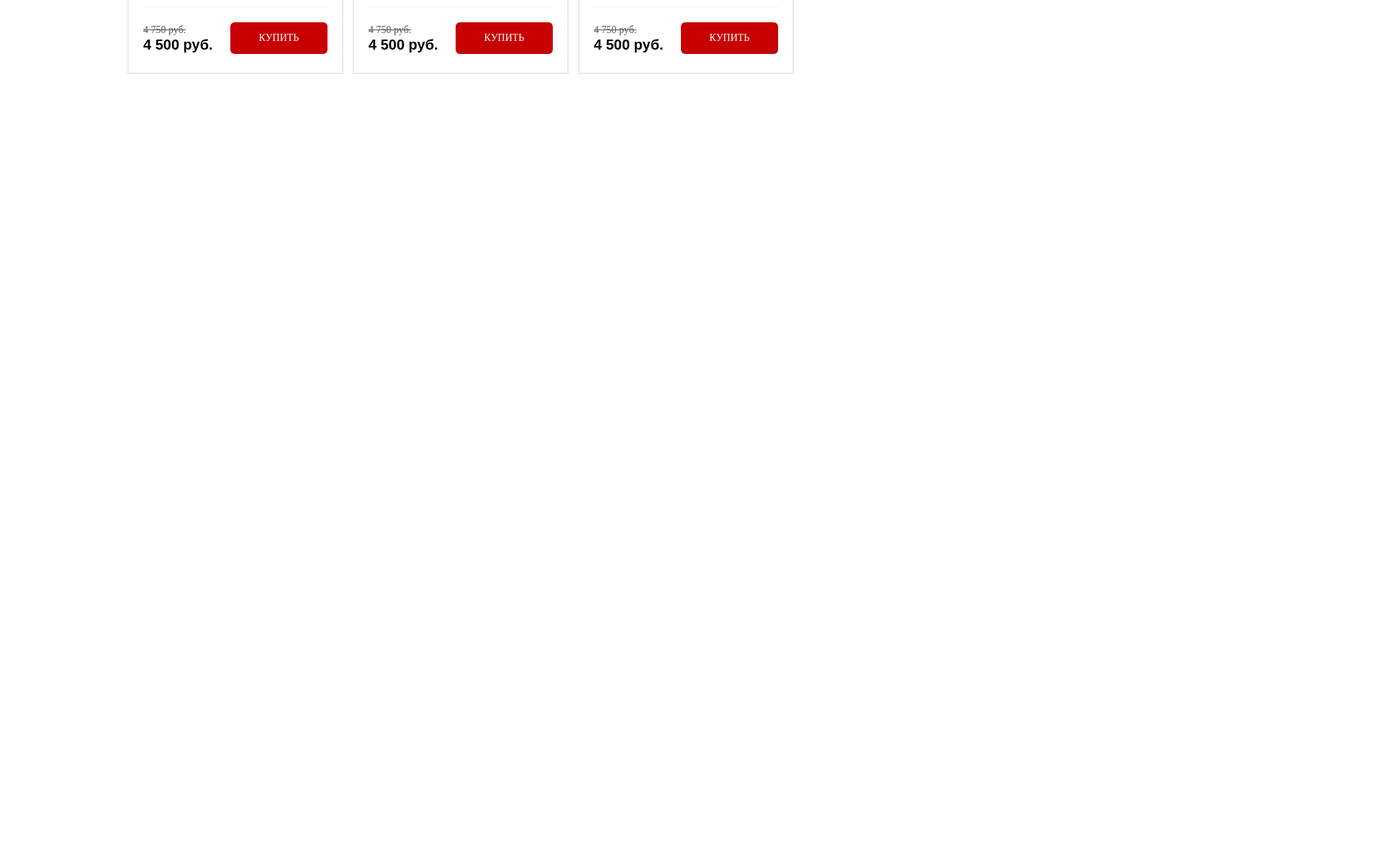
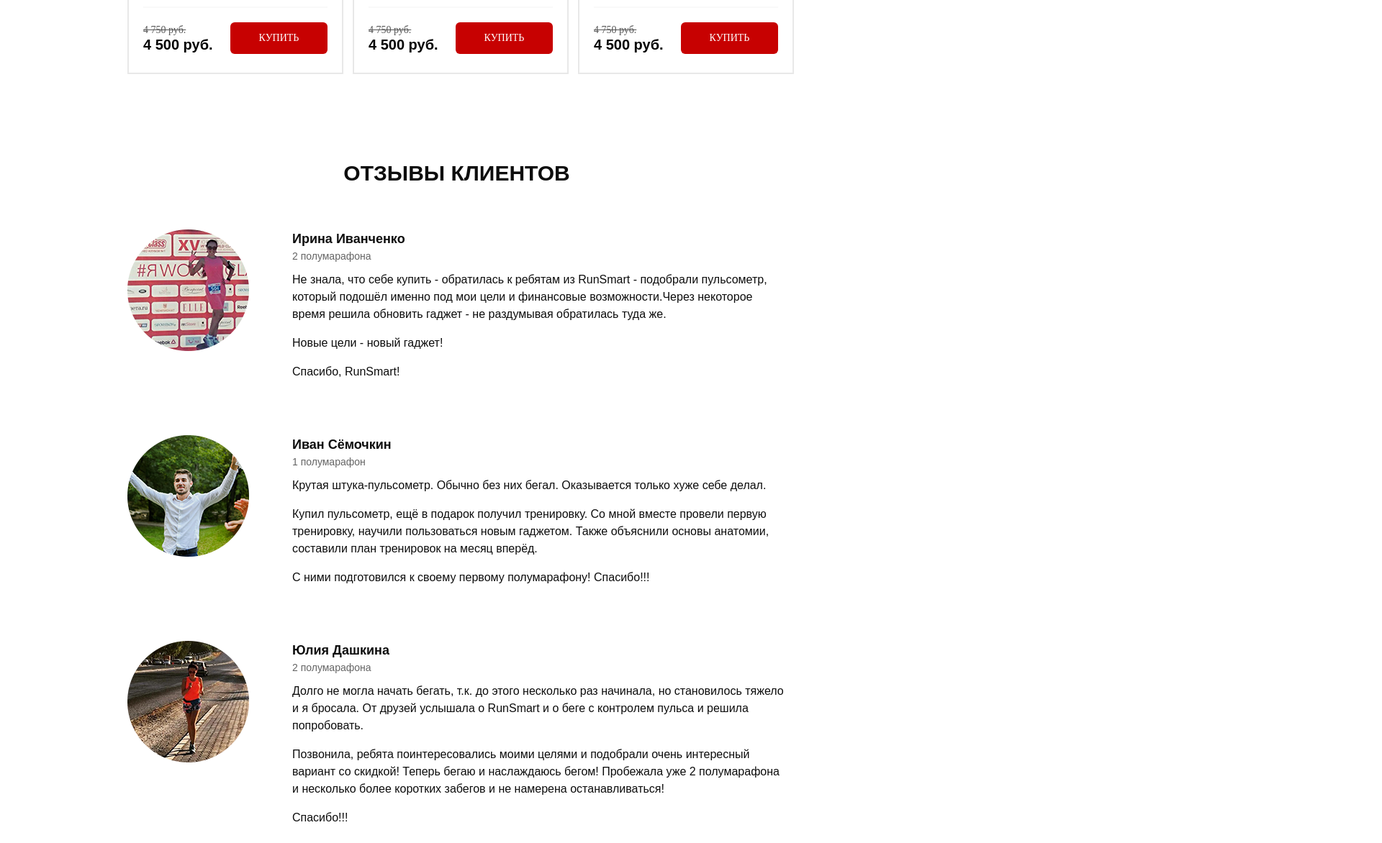
Before and after one commit to sartvas/fitness, a website: page src/index.html in a window 1280 px wide. Shown: the part 3568-4740 px from the top of the page at 72% size, 1920 px wide, since content can reach past the window. Before the commit the page ends 3791 px from the top, so only its background shows below. Drawn offline with nearby package versions, Linux system fonts and the light colour scheme.

Commit message:
Review block is done

```diff
--- /dev/null
+++ b/src/Sass/blocks/_footer.scss
@@ -0,0 +1,8 @@
+footer {
+    height: 630px;
+    &__info {
+        width: 460px;
+        height: 270px;
+        background: #C70101;
+    }
+}
--- /dev/null
+++ b/src/Sass/blocks/_review.scss
@@ -0,0 +1,33 @@
+.review_content {
+    width: 915px;
+    height: 920px;
+    margin-bottom: 48px;
+    &__main {
+        margin-top: 60px;
+        display: flex;
+        justify-content: space-between;
+    }
+    &__img {
+        width: 169px;
+        height: 169px;
+    }
+    &__texts {
+        padding-left: 60px;
+    }
+    &__title {
+        color: #0D0D0D;
+        font-weight: 600;
+        font-size: 18px;
+    }
+    &__subtitle {
+        color: #646464;
+        font-weight: 500;
+        font-size: 14px;
+    }
+    &__text {
+        color: #0D0D0D;
+        font-weight: 300;
+        font-size: 16px;
+        margin-top: 10px;
+    }
+}
--- a/src/Sass/style.scss
+++ b/src/Sass/style.scss
@@ -11,6 +11,8 @@
 @import 'blocks/forms';
 @import 'blocks/carousel';
 @import 'blocks/catalog';
+@import 'blocks/review';
+@import 'blocks/footer';
 
 .container {
     max-width: 950px;
--- a/src/index.html
+++ b/src/index.html
@@ -385,6 +385,61 @@
         </div>
 
     </section>
+    <section class="review">
+        <div class="container">
+            <div class="review_content">
+                <h2 class="title">Отзывы клиентов</h2>
+                <div class="review_content__main">
+                    <img src="/src/img/irina.png" alt="irina" class="review_content__img">
+                    <div class="review_content__texts">
+                        <div class="review_content__title">Ирина Иванченко</div>
+                        <div class="review_content__subtitle">2 полумарафона</div>
+                        <div class="review_content__text">
+                            <p>Не знала, что себе купить - обратилась к ребятам из RunSmart - подобрали пульсометр, который подошёл именно под мои цели и финансовые возможности.Через некоторое время решила обновить гаджет - не раздумывая обратилась туда же.</p>
+                            <p>Новые цели - новый гаджет!</p>
+                            <p>Спасибо, RunSmart!</p>
+                        </div>
+                    </div>
+                </div>
+
+                <div class="review_content__main">
+                    <img src="/src/img/ivan.png" alt="ivan" class="review_content__img">
+                    <div class="review_content__texts">
+                        <div class="review_content__title">Иван Сёмочкин</div>
+                        <div class="review_content__subtitle">1 полумарафон</div>
+                        <div class="review_content__text">
+                            <p>Крутая штука-пульсометр. Обычно без них бегал. Оказывается только хуже себе делал.</p>
+                            <p>Купил пульсометр, ещё в подарок получил тренировку. Со мной вместе провели первую тренировку, научили пользоваться новым гаджетом. Также объяснили основы анатомии, составили план тренировок на месяц вперёд.</p>
+                            <p>С ними подготовился к своему первому полумарафону! Спасибо!!!</p>
+                        </div>
+                    </div>
+                </div>
+
+                <div class="review_content__main">
+                    <img src="/src/img/yulia.png" alt="yulia" class="review_content__img">
+                    <div class="review_content__texts">
+                        <div class="review_content__title">Юлия Дашкина</div>
+                        <div class="review_content__subtitle">2 полумарафона</div>
+                        <div class="review_content__text">
+                            <p>Долго не могла начать бегать, т.к. до этого несколько раз начинала, но становилось тяжело и я бросала. От друзей услышала о RunSmart и о беге с контролем пульса и решила попробовать.</p>
+                            <p>Позвонила, ребята поинтересовались моими целями и подобрали очень интересный вариант со скидкой! Теперь бегаю и наслаждаюсь бегом! Пробежала уже 2 полумарафона и несколько более коротких забегов и не намерена останавливаться!</p>
+                            <p>Спасибо!!!</p>
+                        </div>
+                    </div>
+                </div>
+            </div>
+        </div>
+    </section>
+    <footer class="footer">
+        <div class="footer__map">
+            <iframe src="https://www.google.com/maps/embed?pb=!1m18!1m12!1m3!1d2244.4304811959905!2d37.64480731557088!3d55.76839498055755!2m3!1f0!2f0!3f0!3m2!1i1024!2i768!4f13.1!3m3!1m2!1s0x46b54a636edcd2ad%3A0x4c2ca101e2c8c617!2z0JzRj9GB0L3QuNGG0LrQuNC5INC_0YAt0LQsIDQvMywg0JzQvtGB0LrQstCwLCDQoNC-0YHRgdC40Y8sIDEwNzA3OA!5e0!3m2!1sru!2sus!4v1616786705672!5m2!1sru!2sus" width="1920" height="630" style="border:0;" allowfullscreen="" loading="lazy"></iframe>
+        </div>
+        <div class="footer__info">
+            <p>Москва, Мясницкий проезд, д.3с1</p>
+            <a href="" class="footer__tel">8 (499) 922-89-74 </a>
+            <img src="" alt=""><img src="" alt=""><img src="" alt="">
+        </div>
+    </footer>
     <script type="text/javascript" src="//code.jquery.com/jquery-1.11.0.min.js"></script>
     <script type="text/javascript" src="//code.jquery.com/jquery-migrate-1.2.1.min.js"></script>
     <script type="text/javascript" src="/src/scripts/slick.min.js"></script>
```
Also changed, not shown: src/img/facebook.png (added), src/img/fb.png (added), src/img/inst.png (added), src/img/irina.png (added), src/img/ivan.png (added), src/img/pinter.png (added), src/img/yulia.png (added), src/style/style.min.css, 1 other file.
